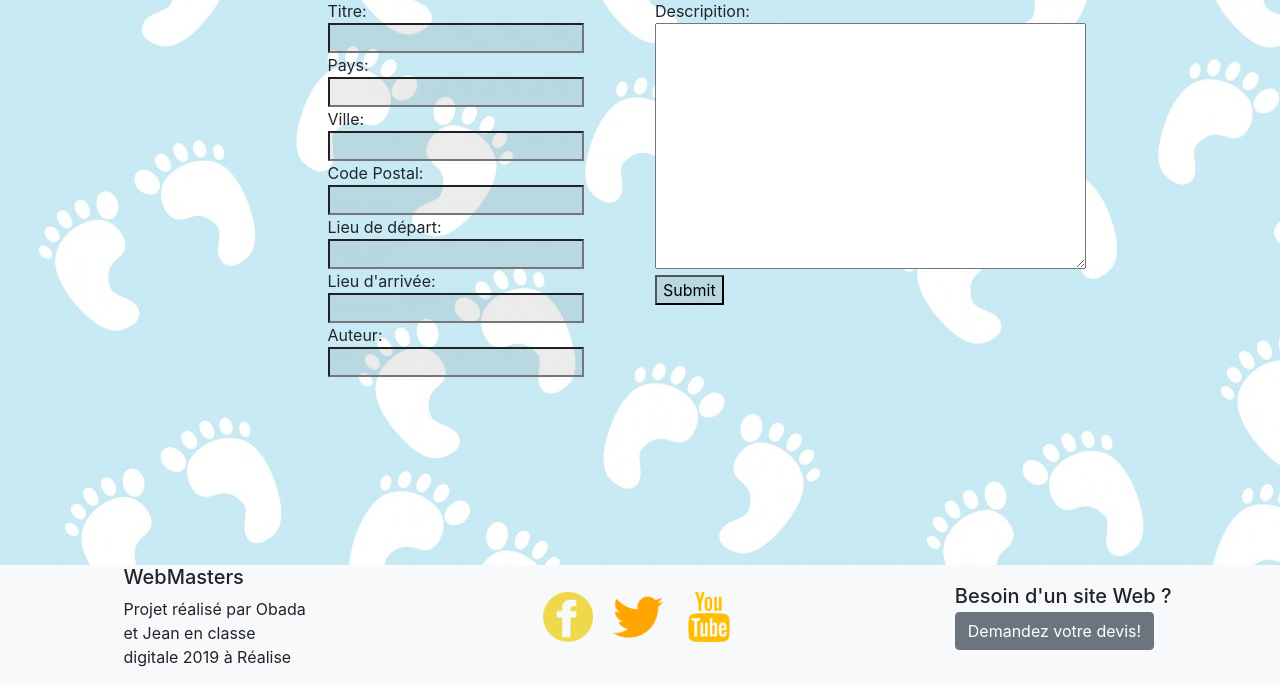
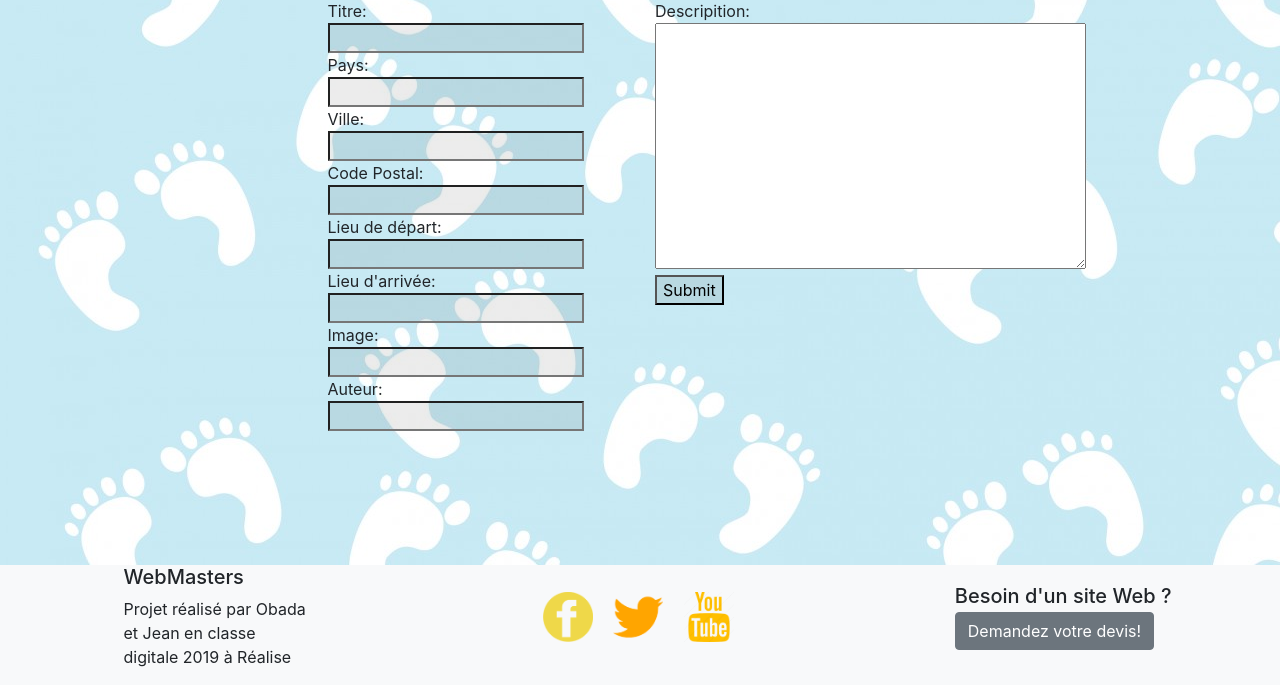
Before and after one commit to jeanTimWEB/Obada-et-Jean, a PHP site: page /ajouter.php in a window 1280 px wide. Shown: the part 115-800 px from the top of the page. Run offline with PHP 8.4, Linux system fonts and the light colour scheme.

Commit message:
fixed ajouter.php and afificher.php

```diff
--- a/www/afficherInfo.php
+++ b/www/afficherInfo.php
@@ -6,8 +6,8 @@ $database = new Database();
 
 $allpromenades = $database->getAllPromenades();
 
-//$id = $_GET['id'];
-$id = 1;
+$id = $_GET['id'];
+
 
 $promenade = $database->getPromenade($id);
 
--- a/www/ajouter.php
+++ b/www/ajouter.php
@@ -97,6 +97,10 @@
 
                     <input type="text" name="arrivee"> <br>
 
+                    Image: <br>
+
+                    <input type="text" name="image"> <br>
+
                     Auteur: <br>
 
                     <input type="text" name="auteur"> <br>
--- a/www/database.php
+++ b/www/database.php
@@ -81,10 +81,11 @@ require_once('classPromenades.php');
 
     }
 
-    public function ajouter( $titre, $pays,$image, $auteur, $codePostale, $depart, $arrivee, $description, $ville){
+    public function ajouter( $titre, $pays, $image, $auteur, $codePostale, $depart, $arrivee, $description, $ville){
 
         $pdoStatement = $this->connexion->prepare(
-            "INSERT INTO Promenades(titre, pays,image, auteur, codePostale, depart, arrivee, description, ville) VALUES(:titre, :pays, :image, :auteur, :codePostale, :depart, :arrivee, :description, :ville);"
+            "INSERT INTO Promenades(titre, pays, image, auteur, codePostale, depart, arrivee, description, ville)
+            VALUES(:titre, :pays, :image, :auteur, :codePostale, :depart, :arrivee, :description, :ville);"
         );
 
         $pdoStatement->execute(array(
@@ -95,6 +96,7 @@ require_once('classPromenades.php');
             "depart" =>$depart,
             "arrivee" =>$arrivee,
             "description" =>$description,
+            "image"=>$image,
             "ville" =>$ville
 
         ));
```
